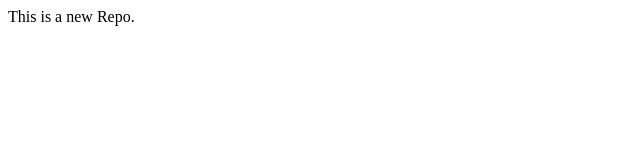
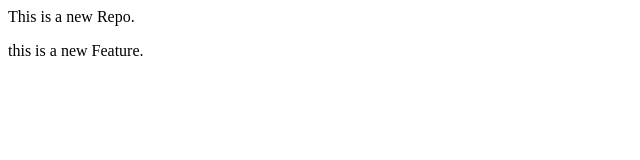
Before and after one commit to MayurRatnani/LocalRepo, a plain HTML site: page index.html in a window 1280 px wide. Shown: the whole page, without its empty margins (0-640 px from the left). Drawn offline with Linux system fonts and the light colour scheme.

Commit message:
add new feature

```diff
--- a/index.html
+++ b/index.html
@@ -1 +1,2 @@
 <p>This is a new Repo.</p>
+<p>this is a new Feature.</p>
```
